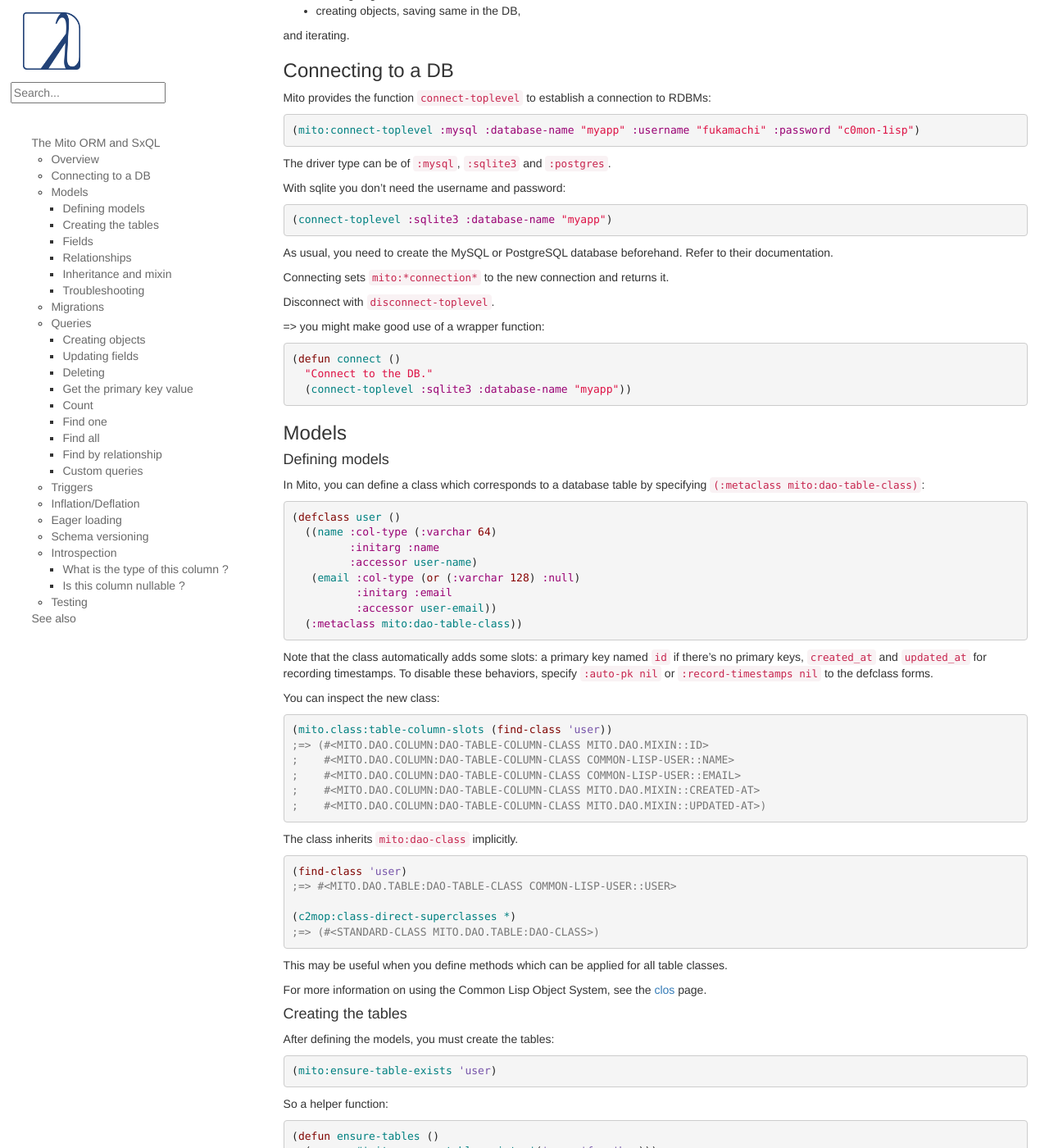
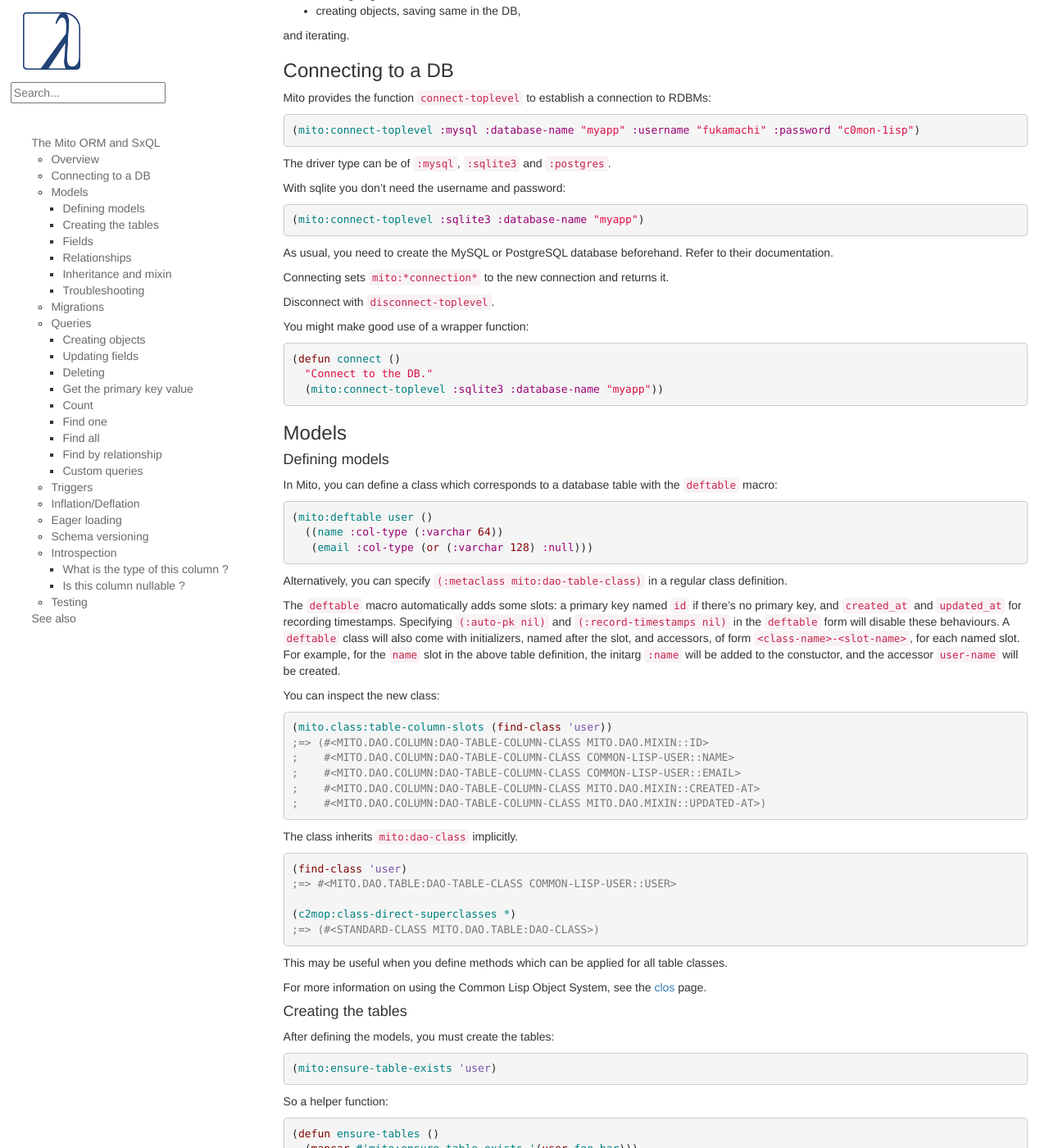
Before and after one commit to LispCookbook/cl-cookbook, a Jekyll site: the page built from databases.md, in a window 1280 px wide and 1400 px high, scrolled down 889 px. Shown: the whole window at 82% size. Built offline with Jekyll 4.4.1, drawn with Linux system fonts in a browser that asks for light colours; some of the changed text lies outside the part shown.

Commit message:
databases.md: Prefer `deftable` to `defclass` when appropriate (#392)
The deftable macro automates the creation of accessors and initargs, making it much less verbose and more closely resembling the library's documentation. All instances of defclass where the metaclass is mito:dao-table-class have been replaced with an equivalent deftable form.

```diff
--- a/databases.md
+++ b/databases.md
@@ -70,7 +70,7 @@
 With sqlite you don't need the username and password:
 
 ~~~lisp
-(connect-toplevel :sqlite3 :database-name "myapp")
+(mito:connect-toplevel :sqlite3 :database-name "myapp")
 ~~~
 
 As usual, you need to create the MySQL or PostgreSQL database beforehand.
@@ -80,36 +80,28 @@
 
 Disconnect with `disconnect-toplevel`.
 
-=> you might make good use of a wrapper function:
+You might make good use of a wrapper function:
 
 ~~~lisp
 (defun connect ()
   "Connect to the DB."
-  (connect-toplevel :sqlite3 :database-name "myapp"))
+  (mito:connect-toplevel :sqlite3 :database-name "myapp"))
 ~~~
 
 ### Models
 
 #### Defining models
 
-In Mito, you can define a class which corresponds to a database table
-by specifying `(:metaclass mito:dao-table-class)`:
+In Mito, you can define a class which corresponds to a database table with the `deftable` macro:
 
 ~~~lisp
-(defclass user ()
-  ((name :col-type (:varchar 64)
-         :initarg :name
-         :accessor user-name)
-   (email :col-type (or (:varchar 128) :null)
-          :initarg :email
-          :accessor user-email))
-  (:metaclass mito:dao-table-class))
+(mito:deftable user ()
+  ((name :col-type (:varchar 64))
+   (email :col-type (or (:varchar 128) :null)))
 ~~~
+Alternatively, you can specify `(:metaclass mito:dao-table-class)` in a regular class definition.
 
-Note that the class automatically adds some slots: a primary key named `id`
-if there's no primary keys, `created_at` and `updated_at` for
-recording timestamps. To disable these behaviors, specify `:auto-pk
-nil` or `:record-timestamps nil` to the defclass forms.
+The `deftable` macro automatically adds some slots: a primary key named `id` if there's no primary key, and `created_at` and `updated_at` for recording timestamps. Specifying `(:auto-pk nil)` and `(:record-timestamps nil)` in the `deftable` form will disable these behaviours. A `deftable` class will also come with initializers, named after the slot, and accessors, of form `<class-name>-<slot-name>`, for each named slot. For example, for the `name` slot in the above table definition, the initarg `:name` will be added to the constuctor, and the accessor `user-name` will be created.
 
 You can inspect the new class:
 
@@ -151,7 +143,7 @@
 
 ~~~lisp
 (defun ensure-tables ()
-  (mapcar #'mito:ensure-table-exists '('user 'foo 'bar)))
+  (mapcar #'mito:ensure-table-exists '(user foo bar)))
 ~~~
 
 
@@ -180,9 +172,7 @@
 Use `(or <real type> :null)`:
 
 ~~~lisp
-   (email :col-type (or (:varchar 128) :null)
-          :initarg :email
-          :accessor user-email))
+   (email :col-type (or (:varchar 128) :null))
 ~~~
 
 
@@ -191,14 +181,9 @@
 `:unique-keys` can be used like so:
 
 ~~~lisp
-(defclass user ()
-  ((name :col-type (:varchar 64)
-         :initarg :name
-         :accessor user-name)
-   (email :col-type (:varchar 128)
-          :initarg :email
-          :accessor user-email))
-  (:metaclass mito:dao-table-class)
+(mito:deftable user ()
+  ((name :col-type (:varchar 64))
+   (email :col-type (:varchar 128))
   (:unique-keys email))
 ~~~
 
@@ -211,15 +196,10 @@
 You can define a relationship by specifying  a foreign class with `:col-type`:
 
 ~~~lisp
-(defclass tweet ()
-  ((status :col-type :text
-           :initarg :status
-           :accessor tweet-status)
+(mito:deftable tweet ()
+  ((status :col-type :text)
    ;; This slot refers to USER class
-   (user :col-type user
-         :initarg :user
-         :accessor tweet-user))
-  (:metaclass mito:dao-table-class))
+   (user :col-type user))
 
 (table-definition (find-class 'tweet))
 ;=> (#<SXQL-STATEMENT: CREATE TABLE tweet (
@@ -272,16 +252,9 @@
 Let's define a `book` class:
 
 ~~~lisp
-(defclass book ()
-    ((title
-       :col-type (:varchar 128)
-       :initarg :title
-       :accessor title)
-     (ean
-       :col-type (or (:varchar 128) :null)
-       :initarg :ean
-       :accessor ean))
-    (:metaclass mito:dao-table-class))
+(mito:deftable book ()
+    ((title :col-type (:varchar 128))
+     (ean :col-type (or (:varchar 128) :null))))
 ~~~
 
 A user can have many books, and a book (as the title, not the physical
@@ -289,14 +262,9 @@
 intermediate class:
 
 ~~~lisp
-(defclass user-books ()
-    ((user
-      :col-type user
-      :initarg :user)
-    (book
-      :col-type book
-      :initarg :book))
-    (:metaclass mito:dao-table-class))
+(mito:deftable user-books ()
+    ((user :col-type user)
+     (book :col-type book)))
 ~~~
 
 Each time we want to add a book to a user's collection (say in
@@ -306,20 +274,11 @@
 information we can store in the join table:
 
 ~~~lisp
-(defclass user-books ()
-    ((user
-      :col-type user
-      :initarg :user)
-    (book
-      :col-type book
-      :initarg :book)
+(mito:deftable user-books ()
+    ((user :col-type user)
+     (book :col-type book)
     ;; Set the quantity, 1 by default:
-    (quantity
-      :col-type :integer
-      :initarg :quantity
-      :initform 1
-      :accessor quantity))
-    (:metaclass mito:dao-table-class))
+     (quantity :col-type :integer)))
 ~~~
 
 
@@ -329,21 +288,13 @@
 when you need classes which have similar columns:
 
 ~~~lisp
-(defclass user ()
-  ((name :col-type (:varchar 64)
-         :initarg :name
-         :accessor user-name)
-   (email :col-type (:varchar 128)
-          :initarg :email
-          :accessor user-email))
-  (:metaclass mito:dao-table-class)
+(mito:deftable user ()
+  ((name :col-type (:varchar 64))
+   (email :col-type (:varchar 128)))
   (:unique-keys email))
 
-(defclass temporary-user (user)
-  ((registered-at :col-type :timestamp
-                  :initarg :registered-at
-                  :accessor temporary-user-registered-at))
-  (:metaclass mito:dao-table-class))
+(mito:deftable temporary-user (user)
+  ((registered-at :col-type :timestamp)))
 
 (mito:table-definition 'temporary-user)
 ;=> (#<SXQL-STATEMENT: CREATE TABLE temporary_user (
@@ -357,9 +308,9 @@
 ;    )>)
 ~~~
 
-If you need a 'template' for tables which doesn't related to any
-database tables, you can use `DAO-TABLE-MIXIN`. Below the `has-email`
-class will not create a table.
+If you need a 'template' for tables which aren't related to any
+database tables, you can use `DAO-TABLE-MIXIN` in a `defclass` form. The `has-email`
+class below will not create a table.
 
 ~~~lisp
 (defclass has-email ()
@@ -370,11 +321,8 @@
   (:unique-keys email))
 ;=> #<MITO.DAO.MIXIN:DAO-TABLE-MIXIN COMMON-LISP-USER::HAS-EMAIL>
 
-(defclass user (has-email)
-  ((name :col-type (:varchar 64)
-         :initarg :name
-         :accessor user-name))
-  (:metaclass mito:dao-table-class))
+(mito:deftable user (has-email)
+  ((name :col-type (:varchar 64))))
 ;=> #<MITO.DAO.TABLE:DAO-TABLE-CLASS COMMON-LISP-USER::USER>
 
 (mito:table-definition 'user)
@@ -420,9 +368,9 @@
 
 ### Migrations
 
-We can run database migrations manually, as shown below, and we can
+We can run database migrations manually, as shown below, or we can
 automatically run migrations after a change to the model
-definitions. To do that, set `mito:*auto-migration-mode*` to `t`.
+definitions. To enable automatic migrations, set `mito:*auto-migration-mode*` to `t`.
 
 The first step is to create the tables, if needed:
 
@@ -460,14 +408,9 @@
 Now let's add a unique `email` field:
 
 ~~~lisp
-(defclass user ()
-  ((name :col-type (:varchar 64)
-         :initarg :name
-         :accessor user-name)
-   (email :col-type (:varchar 128)
-          :initarg :email
-          :accessor user-email))
-  (:metaclass mito:dao-table-class)
+(mito:deftable user ()
+  ((name :col-type (:varchar 64))
+   (email :col-type (:varchar 128)))
   (:unique-keys email))
 ~~~
 
@@ -714,21 +657,14 @@
 Inflation/Deflation is a function to convert values between Mito and RDBMS.
 
 ~~~lisp
-(defclass user-report ()
-  ((title :col-type (:varchar 100)
-          :initarg :title
-          :accessor report-title)
+(mito:deftable user-report ()
+  ((title :col-type (:varchar 100))
    (body :col-type :text
-         :initarg :body
-         :initform ""
-         :accessor report-body)
+         :initform "")
    (reported-at :col-type :timestamp
-                :initarg :reported-at
                 :initform (local-time:now)
-                :accessor report-reported-at
                 :inflate #'local-time:universal-to-timestamp
-                :deflate #'local-time:timestamp-to-universal))
-  (:metaclass mito:dao-table-class))
+                :deflate #'local-time:timestamp-to-universal)))
 ~~~
 
 ### Eager loading
```
